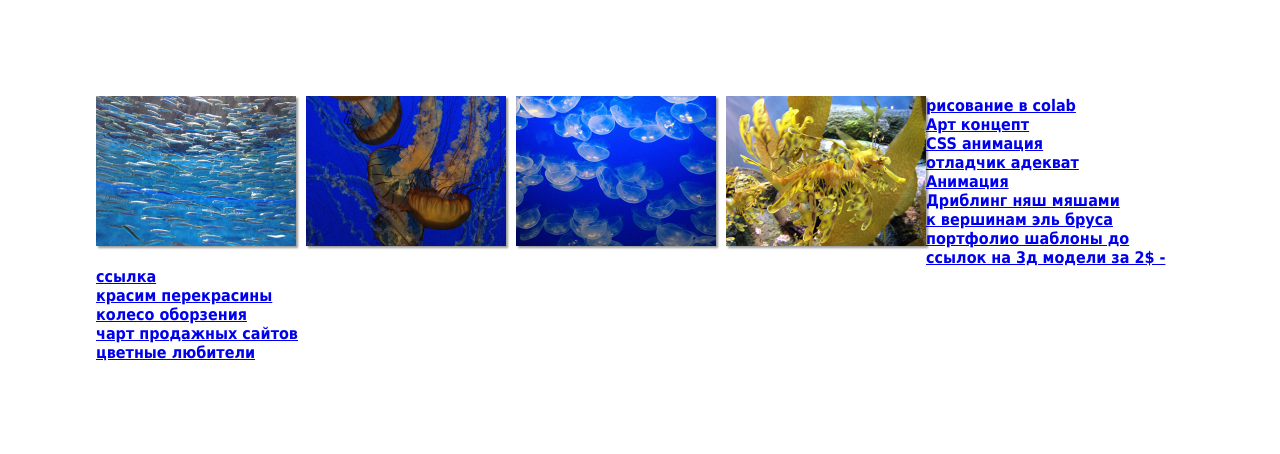
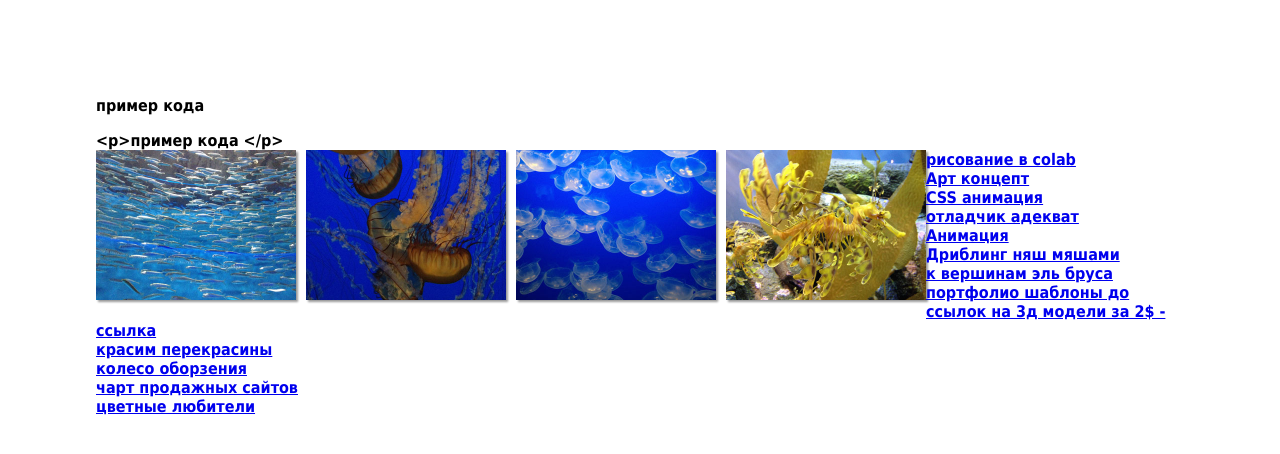
Before and after one commit to rostoSonya/my-sait, a plain HTML site: page index.html in a window 1280 px wide. Drawn offline with Linux system fonts and the light colour scheme.

Commit message:
Update index.html

```diff
--- a/index.html
+++ b/index.html
@@ -41,8 +41,7 @@ img {
 
 
 body {
-<p>пример кода</p>
-&ltp>пример кода &lt/p>
+
  font-family: Tahoma, Verdana, Geneva, sans-serif;
  margin: 6em 6em; font-weight: bold;
 }
@@ -102,7 +101,8 @@ a:hover #img4, a:focus #img4  {
 
 
 <body>
-
+<p>пример кода</p>
+&ltp>пример кода &lt/p>
 
 
 <ul>
```
